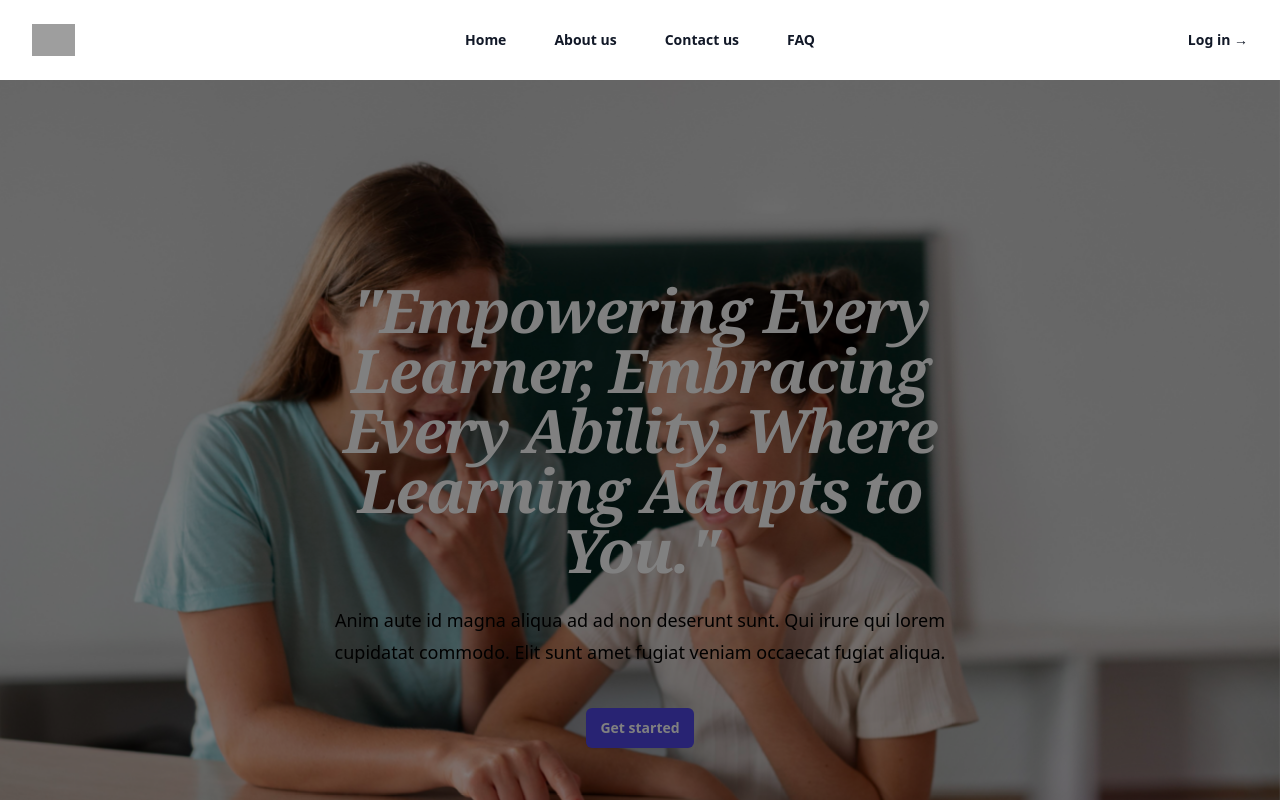
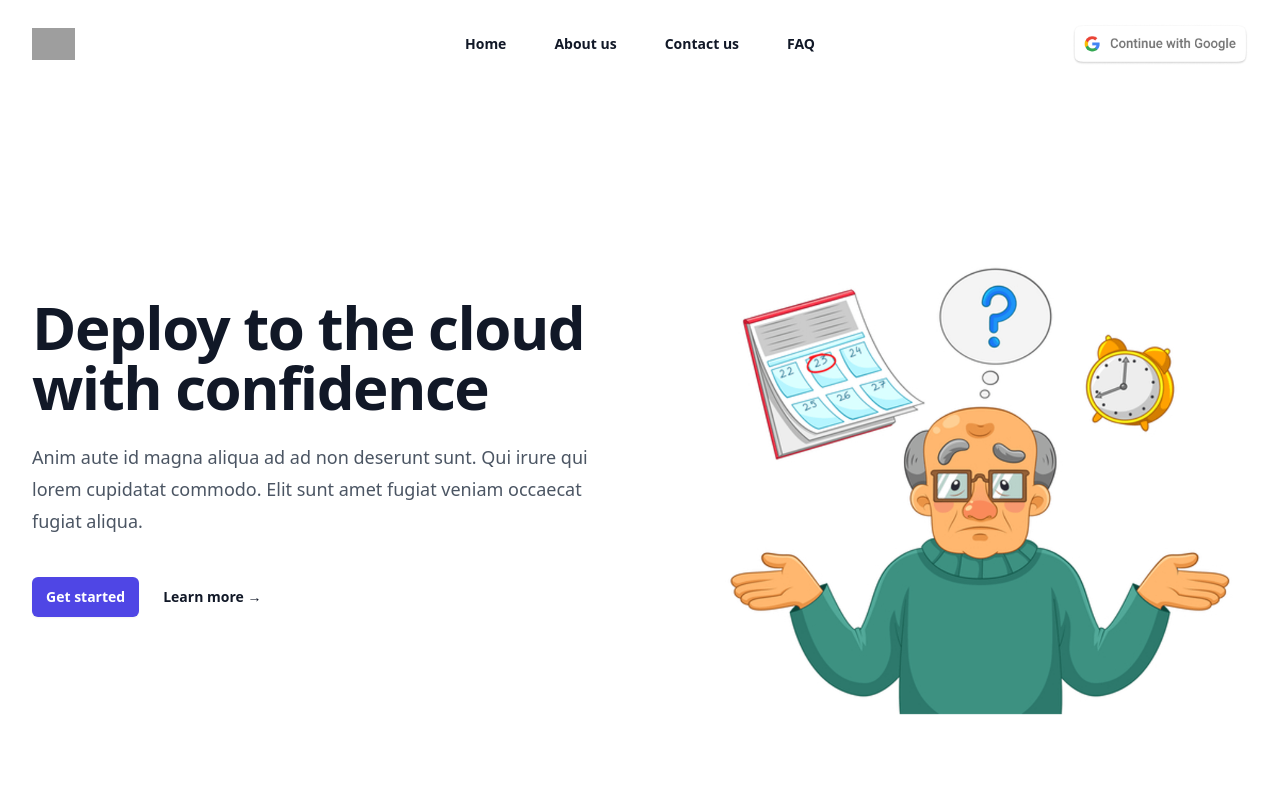
Before and after one commit to i0dheerajdileep/makeaton, a React (Vite) app: page / in a window 1280 px wide. Shown: the top 800 px of the page. Built offline with nearby package versions, Linux system fonts and the light colour scheme; grey boxes are pictures that could not be loaded.

Commit message:
landing img

```diff
--- a/src/App.jsx
+++ b/src/App.jsx
@@ -2,15 +2,16 @@ import React from 'react'
 import { Route,Routes } from 'react-router-dom'
 import Landing from './pages/Landing'
 import Sidebar from './components/Sidebar'
-import Profile from './components/Profile'
+import Profile from './pages/Profile'
+import Assesment from './pages/Assesment'
 
 function App() {
   return (
     <div>
       <Routes>
         <Route path='/' element={<Landing/>}/>
-        <Route path='/dashboard' element={<Profile/>}>
-        </Route>
+        <Route path='/dashboard' element={<Profile/>}/>
+        <Route path='/dashboard/assesment' element={<Assesment/>}/>
       </Routes>
     </div>
   )
--- a/src/components/Hero.jsx
+++ b/src/components/Hero.jsx
@@ -1,69 +1,34 @@
-import React from 'react';
-import backgroundImage from '../assets/bg.jpg';
+import { ChevronRightIcon } from '@heroicons/react/20/solid'
+import dem from '../assets/dem.png'
 
-
-function Hero() {
+export default function Hero() {
   return (
-    <div
-      style={{
-        backgroundImage: `url(${backgroundImage})`,
-        backgroundSize: 'cover',
-        backgroundPosition: 'center',
-      }}
-      className="relative isolate px-6 pt-14 lg:px-8"
-    >
-      <div
-    className="absolute inset-0 bg-black opacity-50 z-10"
-    style={{ mixBlendMode: 'multiply' }}
-  />
-      <div
-        className="absolute inset-x-0 -top-40 -z-10 transform-gpu overflow-hidden blur-3xl sm:-top-80"
-        aria-hidden="true"
-      >
-        <div
-          className="relative left-[calc(50%-11rem)] aspect-[1155/678] w-[36.125rem] -translate-x-1/2 rotate-[30deg] opacity-30 sm:left-[calc(50%-30rem)] sm:w-[72.1875rem]"
-          style={{
-            clipPath:
-              'polygon(74.1% 44.1%, 100% 61.6%, 97.5% 26.9%, 85.5% 0.1%, 80.7% 2%, 72.5% 32.5%, 60.2% 62.4%, 52.4% 68.1%, 47.5% 58.3%, 45.2% 34.5%, 27.5% 76.7%, 0.1% 64.9%, 17.9% 100%, 27.6% 76.8%, 76.1% 97.7%, 74.1% 44.1%)',
-          }}
-        />
-      </div>
-      <div className="mx-auto max-w-2xl py-32 sm:py-48 lg:py-56 ">
-        <div className="text-center">
-        <h1 className="z-30 -mt-20 text-4xl font-bold tracking-tight text-white sm:text-6xl font-serif italic leading-snug">
-  "Empowering Every Learner, Embracing Every Ability. Where Learning Adapts to You."
-</h1>
-
-
-
-          <p className="mt-6 text-lg leading-8 text-gray-1000">
+    <div className="relative isolate overflow-hidden bg-white">
+      <div className="mx-auto max-w-7xl px-6 pb-24 pt-10 sm:pb-32 lg:flex lg:px-8 lg:py-40">
+        <div className="mx-auto max-w-2xl lg:mx-0 lg:max-w-xl lg:flex-shrink-0 lg:pt-2">
+          <h1 className="mt-10 text-4xl font-bold tracking-tight text-gray-900 sm:text-6xl">
+            Deploy to the cloud with confidence
+          </h1>
+          <p className="mt-6 text-lg leading-8 text-gray-600">
             Anim aute id magna aliqua ad ad non deserunt sunt. Qui irure qui lorem cupidatat commodo. Elit sunt amet
             fugiat veniam occaecat fugiat aliqua.
           </p>
-          <div className="mt-10 flex items-center justify-center gap-x-6">
+          <div className="mt-10 flex items-center gap-x-6">
             <a
               href="#"
               className="rounded-md bg-indigo-600 px-3.5 py-2.5 text-sm font-semibold text-white shadow-sm hover:bg-indigo-500 focus-visible:outline focus-visible:outline-2 focus-visible:outline-offset-2 focus-visible:outline-indigo-600"
             >
               Get started
             </a>
+            <a href="#" className="text-sm font-semibold leading-6 text-gray-900">
+              Learn more <span aria-hidden="true">→</span>
+            </a>
           </div>
         </div>
-      </div>
-      <div
-        className="absolute inset-x-0 top-[calc(100%-13rem)] -z-10 transform-gpu overflow-hidden blur-3xl sm:top-[calc(100%-30rem)]"
-        aria-hidden="true"
-      >
-        <div
-          className="relative left-[calc(50%+3rem)] aspect-[1155/678] w-[36.125rem] -translate-x-1/2 bg-gradient-to-tr from-[#ff80b5] to-[#9089fc] opacity-30 sm:left-[calc(50%+36rem)] sm:w-[72.1875rem]"
-          style={{
-            clipPath:
-              'polygon(74.1% 44.1%, 100% 61.6%, 97.5% 26.9%, 85.5% 0.1%, 80.7% 2%, 72.5% 32.5%, 60.2% 62.4%, 52.4% 68.1%, 47.5% 58.3%, 45.2% 34.5%, 27.5% 76.7%, 0.1% 64.9%, 17.9% 100%, 27.6% 76.8%, 76.1% 97.7%, 74.1% 44.1%)',
-          }}
-        />
+        <div className='ml-24'>
+            <img src={dem}/>
+        </div>
       </div>
     </div>
-  );
+  )
 }
-
-export default Hero;
--- a/src/components/Nav.jsx
+++ b/src/components/Nav.jsx
@@ -1,6 +1,19 @@
 import { useState } from 'react'
 import { Dialog } from '@headlessui/react'
 import { Bars3Icon, XMarkIcon } from '@heroicons/react/24/outline'
+import { getAuth, signInWithPopup, GoogleAuthProvider } from 'firebase/auth';
+import {app} from '../firebase/config'
+// import { googleProvider } from '../firebase/config'
+import google from '../assets/google.png'
+import {
+    getDocs,
+    collection,
+    addDoc,
+    query,
+    where,
+  } from "firebase/firestore";
+  import { db } from "../firebase/config";
+import { useNavigate } from 'react-router-dom';
 
 const navigation = [
   { name: 'Home', href: '#' },
@@ -10,7 +23,66 @@ const navigation = [
 ]
 
 export default function Nav() {
-  const [mobileMenuOpen, setMobileMenuOpen] = useState(false)
+
+    const [mobileMenuOpen, setMobileMenuOpen] = useState(false)
+    const [name, setName] = useState("");
+    const usersCollectionRef = collection(db, "users");
+    const auth = getAuth(app);
+    const navigate = useNavigate();
+
+
+
+
+  const handleSignin =()=>{
+    const provider = new GoogleAuthProvider();
+    signInWithPopup(auth, provider)
+      .then((result) => {
+        setName(auth.currentUser.displayName)
+        // console.log(name)
+        const credential = GoogleAuthProvider.credentialFromResult(result);
+        const token = credential.accessToken;
+        const user = result.user;
+        onSubmituser()
+      })
+      .catch((error) => {
+        const errorCode = error.code;
+        const errorMessage = error.message;
+        const credential = GoogleAuthProvider.credentialFromError(error);
+        console.log(errorMessage);
+      });
+  }
+
+  const onSubmituser = async () => {
+    try {
+
+        const userEmail = auth.currentUser.email;
+
+        // Check if a user with the provided email already exists
+        const querySnapshot = await getDocs(
+          query(usersCollectionRef, where("email", "==", userEmail))
+
+        );
+
+        if (!querySnapshot.empty) {
+          // User with the provided email already exists
+          // You can handle this case (e.g., show an error message)
+          console.log("User already exists");
+          navigate("/dashboard/profile")
+          return;
+        }
+
+      await addDoc(usersCollectionRef, {
+        name: name,
+        email: auth.currentUser.email,
+        userId: auth.currentUser.uid,
+        quiz:false,
+      });
+    //   getuserList();
+      navigate("/dashboard/profile")
+    } catch (err) {
+      console.error(err);
+    }
+  };
 
   return (
     <header className="bg-white">
@@ -39,9 +111,9 @@ export default function Nav() {
           ))}
         </div>
         <div className="hidden lg:flex lg:flex-1 lg:justify-end">
-          <a href="#" className="text-sm font-semibold leading-6 text-gray-900">
-            Log in <span aria-hidden="true">&rarr;</span>
-          </a>
+          {/* <a href className="text-sm font-semibold leading-6 text-gray-900"> */}
+            <img src={google} className='w-44 cursor-pointer' onClick={handleSignin}/>
+          {/* </a> */}
         </div>
       </nav>
       <Dialog as="div" className="lg:hidden" open={mobileMenuOpen} onClose={setMobileMenuOpen}>
@@ -83,7 +155,7 @@ export default function Nav() {
                   href="#"
                   className="-mx-3 block rounded-lg px-3 py-2.5 text-base font-semibold leading-7 text-gray-900 hover:bg-gray-50"
                 >
-                  Log in
+
                 </a>
               </div>
             </div>
--- a/src/components/Sidebar.jsx
+++ b/src/components/Sidebar.jsx
@@ -8,18 +8,14 @@ import {
   } from '@heroicons/react/24/outline'
 
   const navigation = [
-    { name: 'Profile', href: '#', icon: HomeIcon, count: '5', current: true },
+    { name: 'Profile', href: '/dashboard', icon: HomeIcon, count: '5', current: true },
     // { name: 'Team', href: '#', icon: UsersIcon, current: false },
-    { name: 'Report', href: '#', icon: FolderIcon, count: '12', current: false },
-    { name: 'Assessments', href: '#', icon: CalendarIcon, count: '20+', current: false },
-    { name: 'Task', href: '#', icon: DocumentDuplicateIcon, current: false },
+    { name: 'Assessments', href: 'dashboard/assesment', icon: CalendarIcon, count: '20+', current: false },
+    { name: 'Task', href: 'dashboard/tasks', icon: DocumentDuplicateIcon, current: false },
+    { name: 'Report', href: 'dashboard/report', icon: FolderIcon, count: '12', current: false },
     // { name: 'Reports', href: '#', icon: ChartPieIcon, current: false },
   ]
-  const teams = [
-    { id: 1, name: 'Heroicons', href: '#', initial: 'H', current: false },
-    { id: 2, name: 'Tailwind Labs', href: '#', initial: 'T', current: false },
-    { id: 3, name: 'Workcation', href: '#', initial: 'W', current: false },
-  ]
+
 
   function classNames(...classes) {
     return classes.filter(Boolean).join(' ')
@@ -29,11 +25,6 @@ import {
     return (
       <div className="flex h-screen flex-col gap-y-5 overflow-y-auto bg-gray-900 w-64 px-6">
         <div className="flex h-16 shrink-0 items-center">
-          <img
-            className="h-8 w-auto"
-            src="https://tailwindui.com/img/logos/mark.svg?color=indigo&shade=500"
-            alt="Your Company"
-          />
         </div>
         <nav className="flex flex-1 flex-col">
           <ul role="list" className="flex flex-1 flex-col gap-y-7">
--- /dev/null
+++ b/src/pages/Assesment.jsx
@@ -0,0 +1,52 @@
+import React, { useState } from 'react';
+import Sidebar from '../components/Sidebar';
+
+const assessmentWords = ['Elephant', 'Apple', 'Programming', 'Ocean']; // Add more words as needed
+
+function Assesment() {
+  const [currentWordIndex, setCurrentWordIndex] = useState(0);
+  const [userScore, setUserScore] = useState(0);
+  const [userAnswer, setUserAnswer] = useState('');
+
+  const currentWord = assessmentWords[currentWordIndex];
+
+  const handleAnswerSubmission = () => {
+    // Check if the user's answer matches the current word
+    if (userAnswer.toLowerCase() === currentWord.toLowerCase()) {
+      setUserScore(userScore + 1);
+    }
+
+    // Move to the next word
+    if (currentWordIndex + 1 < assessmentWords.length) {
+      setCurrentWordIndex(currentWordIndex + 1);
+      setUserAnswer(''); // Clear the user's answer for the next word
+    } else {
+      // End of assessment, you can navigate to another page or show a summary
+      alert(`Assessment completed! Your score: ${userScore}/${assessmentWords.length}`);
+    }
+  };
+
+  return (
+    <div className='flex flex-row w-screen'>
+      <Sidebar />
+      <div className='flex justify-center items-start pt-36 w-full text-4xl font-bold '>
+        <div className='bg-slate-200 h-full flex flex-col justify-center items-center'>
+          <h1>{currentWord}</h1>
+          <div className='flex flex-col '>
+            <input
+              type='text'
+              name='userAnswer'
+              id='userAnswer'
+              value={userAnswer}
+              onChange={(e) => setUserAnswer(e.target.value)}
+              className='border-2 rounded-xl'
+            />
+            <button onClick={handleAnswerSubmission}>Submit Answer</button>
+          </div>
+        </div>
+      </div>
+    </div>
+  );
+}
+
+export default Assesment;
--- a/src/components/Profile.jsx
+++ b/src/pages/Profile.jsx
@@ -1,5 +1,5 @@
 import React from 'react';
-import Sidebar from './Sidebar';
+import Sidebar from '../components/Sidebar';
 
 function Profile() {
   return (
```
Also changed, not shown: src/assets/dem.png (added), src/assets/google.png (added), src/firebase/config.js (line endings or trailing spaces).
